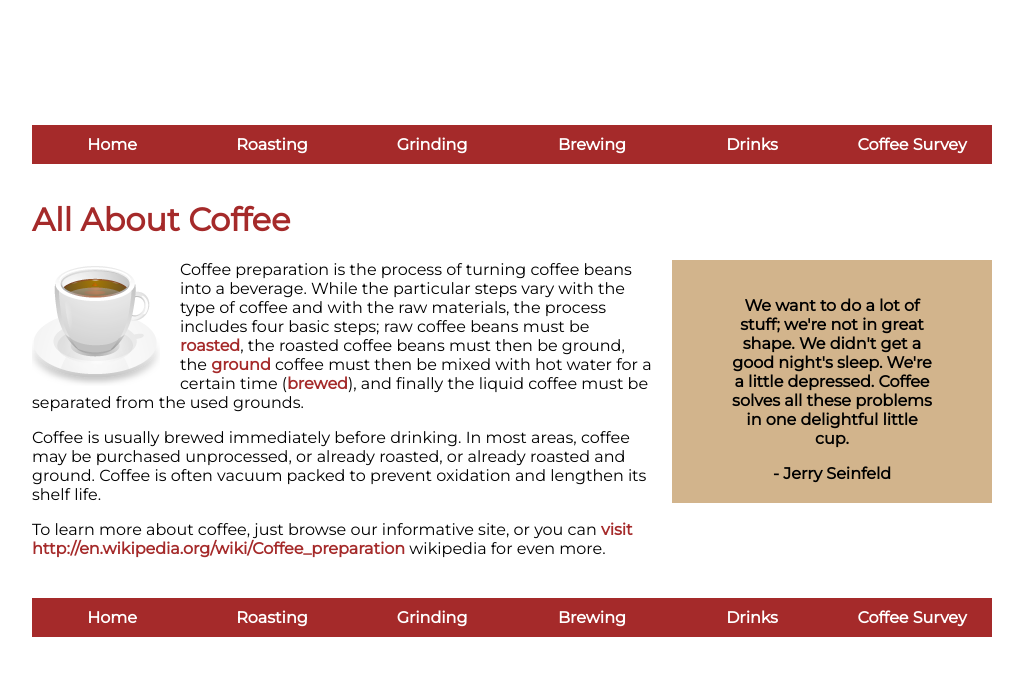
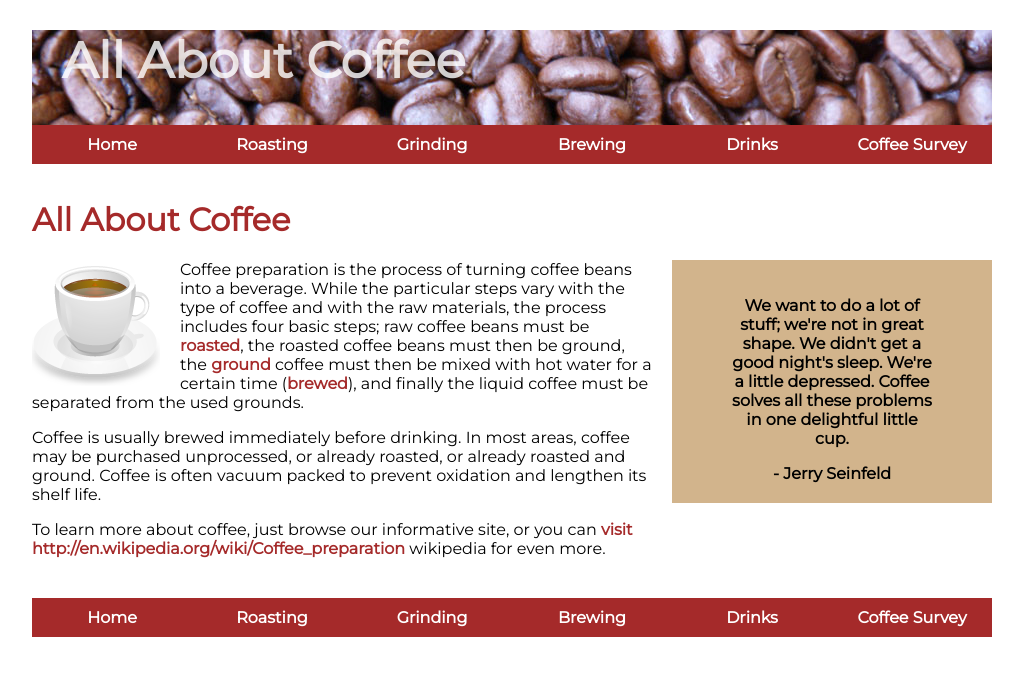
Before and after one commit to momin2115/coffee, a plain HTML site: page index.html in a window 1280 px wide. Shown: the whole page, without its empty margins (128-1151 px from the left). Drawn offline with Linux system fonts and the light colour scheme; files whose address does not match are found by name.

Commit message:
Update style.css

```diff
--- a/style.css
+++ b/style.css
@@ -57,7 +57,7 @@ nav li{
 
  }
  header{
-     background-image: url("images/coffee-beans.jpg");
+     background-image: url("coffee-beans.jpg");
      height:100px;
      margin-bottom: 70px;
  }
```
